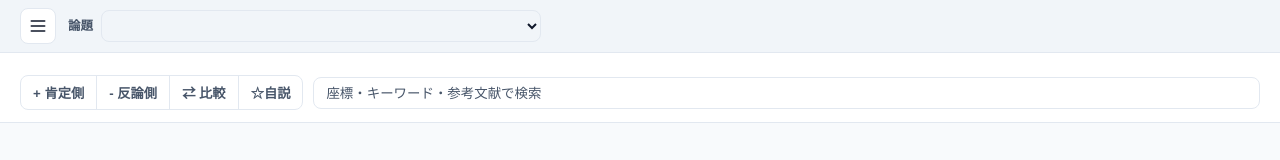
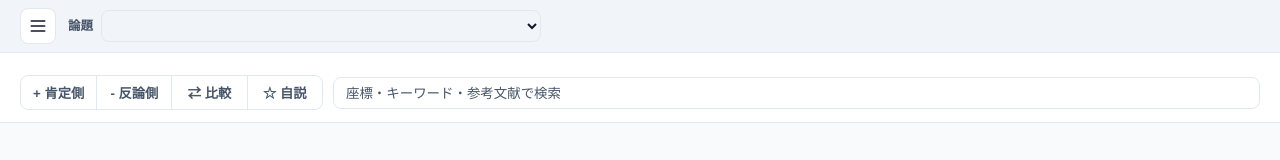
Before and after one commit to magnet768/argument, a plain HTML site: page index.html in a window 1280 px wide. Shown: the top 160 px of the page. Drawn offline with Linux system fonts and the light colour scheme; no server answers.

Commit message:
Add files via upload

```diff
--- a/app.js
+++ b/app.js
@@ -1480,7 +1480,7 @@ function renderModeButtons() {
     if (m === "plus") btn.textContent = `+ ${topic.plusLabel}`;
     if (m === "minus") btn.textContent = `- ${topic.minusLabel}`;
     if (m === "split") btn.textContent = "⇄ 比較";
-    if (m === "mine") btn.textContent = "☆自説";
+    if (m === "mine") btn.textContent = "☆ 自説";
     btn.classList.toggle("is-active", m === state.mode);
   });
 }
--- a/style.css
+++ b/style.css
@@ -1988,3 +1988,18 @@ body.is-detail-view .detail-pager {
     overflow-y: auto;
   }
 }
+
+@media (min-width: 981px) {
+  .mode-group {
+    display: grid;
+    grid-template-columns: repeat(4, 1fr);
+  }
+
+  .mode-group .mode-btn {
+    width: 100%;
+    display: inline-flex;
+    align-items: center;
+    justify-content: center;
+    white-space: nowrap;
+  }
+}
```
Also changed, not shown: index.html (+2 -2 lines).
